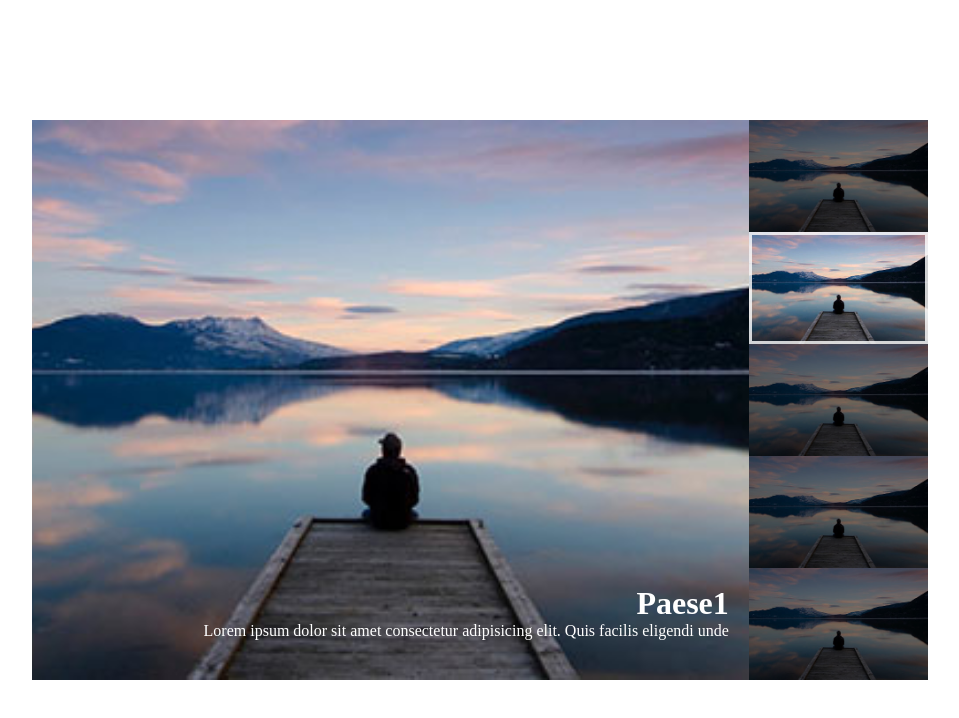
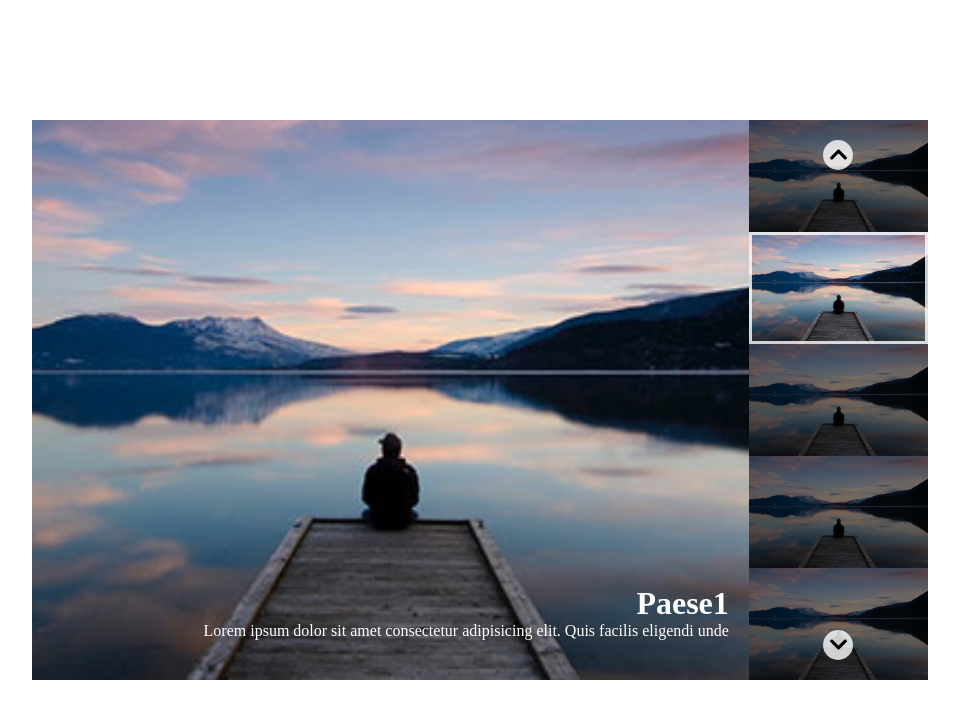
Before and after one commit to GianlucaBenassi/js-array-carousel, a plain HTML site: page index.html in a window 1280 px wide. Shown: the whole page, without its empty margins (160-1119 px from the left). Drawn offline with Linux system fonts and the light colour scheme.

Commit message:
buttons layout

```diff
--- a/css/style.css
+++ b/css/style.css
@@ -52,6 +52,7 @@ img {
     width: 20%;
     height: 100%;
     overflow-y: hidden;
+    position: relative;
 }
 
 .little-item {
@@ -76,6 +77,33 @@ img {
     bottom: 0;
 }
 
+#prev,
+#next {
+    font-size: 20px;
+    text-align: center;
+    line-height: 30px;
+    width: 30px;
+    height: 30px;
+    background-color: rgba(255,255,255,.8);
+    border-radius: 50%;
+
+    position: absolute;
+    left: 50%;
+    transform: translateX(-50%);
+}
+
+#prev:hover,
+#next:hover {
+    cursor: pointer;
+}
+
+#prev {
+    top: 20px;
+}
+
+#next {
+    bottom: 20px;
+}
 
 /* +++++ debug +++++ */
 
--- a/index.html
+++ b/index.html
@@ -60,6 +60,15 @@
                 <div class="shadow"></div>
             </div>
 
+            <!-- buttons -->
+            <div id="prev">
+                <i class="fas fa-chevron-up"></i>
+            </div>
+
+            <div id="next">
+                <i class="fas fa-chevron-down"></i>
+            </div>
+
         </div>
         <!-- / images list -->
 
```
